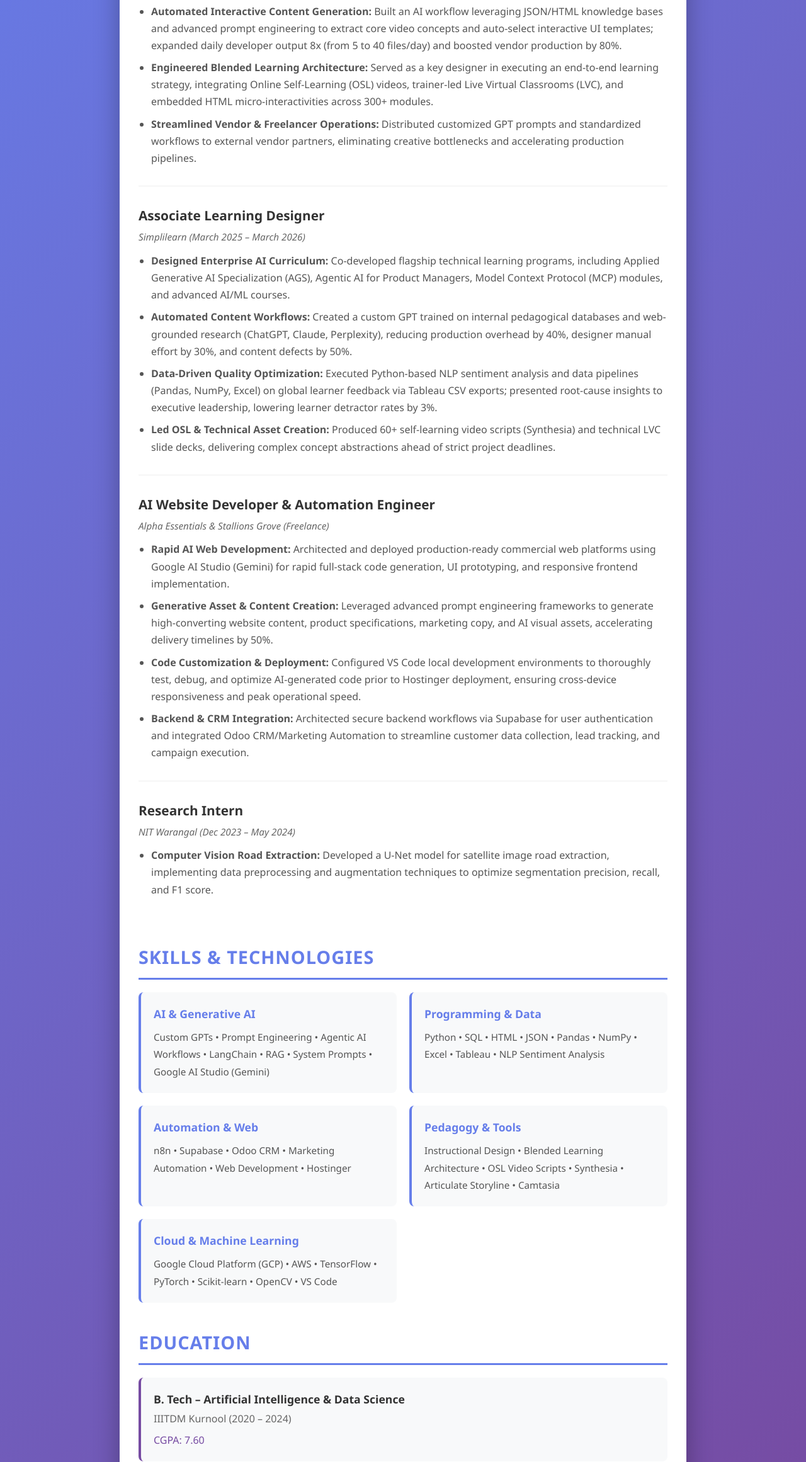
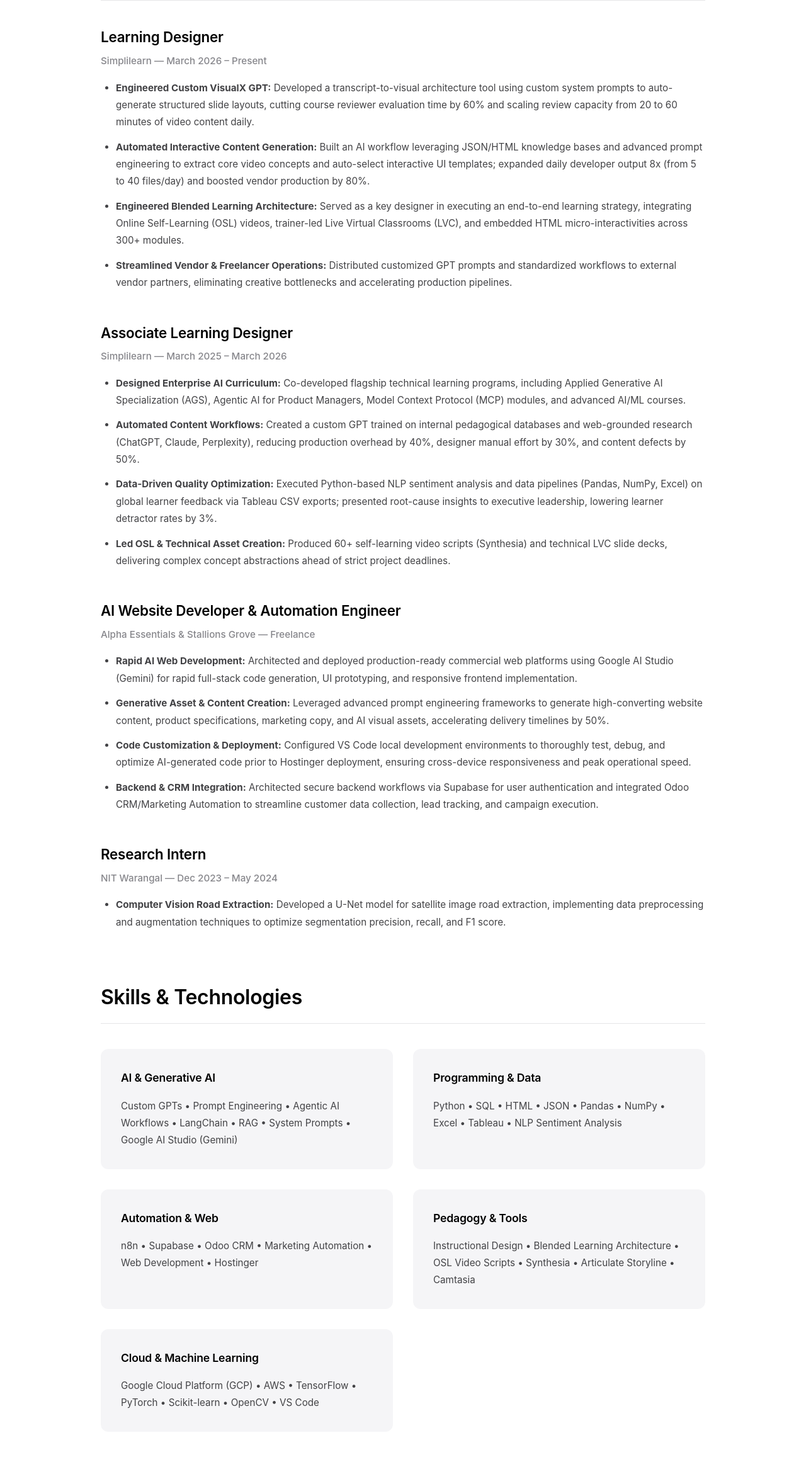
Before and after one commit to SaiLikith14/Resume, a website: page index.html in a window 1280 px wide. Shown: the part 478-2800 px from the top of the page at 63% size. Drawn offline with Linux system fonts and the light colour scheme.

Commit message:
Update resume with Apple-inspired design

```diff
--- a/index.html
+++ b/index.html
@@ -11,165 +11,262 @@
             box-sizing: border-box;
         }
 
+        html {
+            scroll-behavior: smooth;
+        }
+
         body {
-            font-family: 'Segoe UI', Tahoma, Geneva, Verdana, sans-serif;
+            font-family: -apple-system, BlinkMacSystemFont, 'Segoe UI', 'Helvetica Neue', sans-serif;
             line-height: 1.6;
-            color: #333;
-            background: linear-gradient(135deg, #667eea 0%, #764ba2 100%);
+            color: #1d1d1f;
+            background: #ffffff;
             min-height: 100vh;
-            padding: 20px;
         }
 
         .container {
-            max-width: 900px;
+            max-width: 1000px;
             margin: 0 auto;
-            background: white;
-            border-radius: 10px;
-            box-shadow: 0 10px 40px rgba(0, 0, 0, 0.3);
-            overflow: hidden;
+            padding: 0 20px;
         }
 
+        /* HERO SECTION */
         header {
-            background: linear-gradient(135deg, #667eea 0%, #764ba2 100%);
-            color: white;
-            padding: 40px 30px;
+            padding: 80px 20px 60px;
             text-align: center;
+            background: linear-gradient(135deg, #ffffff 0%, #f5f5f7 100%);
+            border-bottom: 1px solid #e5e5e7;
         }
 
         header h1 {
-            font-size: 2.5em;
-            margin-bottom: 10px;
+            font-size: 3.5em;
+            font-weight: 700;
+            margin-bottom: 12px;
+            letter-spacing: -0.015em;
+            color: #000000;
+        }
+
+        .subtitle {
+            font-size: 1.2em;
+            color: #86868b;
+            font-weight: 400;
+            margin-bottom: 24px;
         }
 
         .contact-info {
             display: flex;
             justify-content: center;
-            gap: 20px;
+            gap: 24px;
             flex-wrap: wrap;
             font-size: 0.95em;
         }
 
         .contact-info a {
-            color: white;
+            color: #0071e3;
             text-decoration: none;
-            border-bottom: 1px dotted white;
+            font-weight: 500;
+            transition: opacity 0.2s ease;
         }
 
         .contact-info a:hover {
-            border-bottom: 1px solid white;
+            opacity: 0.7;
         }
 
+        .contact-info span {
+            color: #86868b;
+        }
+
+        /* MAIN CONTENT */
         main {
-            padding: 40px 30px;
+            padding: 60px 20px;
         }
 
         section {
-            margin-bottom: 40px;
+            margin-bottom: 80px;
+        }
+
+        section:last-child {
+            margin-bottom: 0;
         }
 
         h2 {
-            font-size: 1.8em;
-            color: #667eea;
-            border-bottom: 3px solid #667eea;
-            padding-bottom: 10px;
-            margin-bottom: 20px;
-            text-transform: uppercase;
-            letter-spacing: 1px;
+            font-size: 2em;
+            font-weight: 600;
+            margin-bottom: 40px;
+            letter-spacing: -0.01em;
+            color: #000000;
+            padding-bottom: 16px;
+            border-bottom: 1px solid #e5e5e7;
         }
 
+        /* WORK EXPERIENCE */
         .job {
-            margin-bottom: 30px;
-            padding-bottom: 20px;
-            border-bottom: 1px solid #eee;
+            margin-bottom: 48px;
+            padding-bottom: 0;
+            border: none;
         }
 
         .job:last-child {
-            border-bottom: none;
+            margin-bottom: 0;
         }
 
         .job-title {
-            font-size: 1.3em;
+            font-size: 1.4em;
             font-weight: 600;
-            color: #333;
-            margin-bottom: 5px;
+            color: #000000;
+            margin-bottom: 8px;
+            letter-spacing: -0.01em;
         }
 
         .company-period {
             font-size: 0.95em;
-            color: #666;
-            font-style: italic;
-            margin-bottom: 12px;
+            color: #86868b;
+            font-weight: 500;
+            margin-bottom: 16px;
         }
 
         .job-description {
-            margin-bottom: 10px;
-            color: #555;
-            line-height: 1.7;
+            margin-bottom: 0;
+            color: #424245;
+            line-height: 1.8;
         }
 
         .job-description li {
-            margin-left: 20px;
-            margin-bottom: 8px;
+            margin-left: 24px;
+            margin-bottom: 12px;
+            font-size: 0.95em;
         }
 
+        /* SKILLS GRID */
         .skills-grid {
             display: grid;
-            grid-template-columns: repeat(auto-fit, minmax(280px, 1fr));
-            gap: 20px;
+            grid-template-columns: repeat(auto-fit, minmax(300px, 1fr));
+            gap: 32px;
         }
 
         .skill-category {
-            background: #f8f9fa;
-            padding: 20px;
-            border-radius: 8px;
-            border-left: 4px solid #667eea;
+            background: #f5f5f7;
+            padding: 32px;
+            border-radius: 12px;
+            border: none;
         }
 
         .skill-category h3 {
-            color: #667eea;
-            margin-bottom: 10px;
+            color: #000000;
+            margin-bottom: 16px;
             font-size: 1.1em;
+            font-weight: 600;
+            letter-spacing: -0.01em;
         }
 
         .skill-category p {
-            color: #555;
+            color: #424245;
             line-height: 1.8;
             font-size: 0.95em;
         }
 
+        /* EDUCATION */
         .education {
-            background: #f8f9fa;
-            padding: 20px;
-            border-radius: 8px;
-            border-left: 4px solid #764ba2;
+            background: #f5f5f7;
+            padding: 32px;
+            border-radius: 12px;
         }
 
         .degree {
             font-weight: 600;
-            color: #333;
-            margin-bottom: 5px;
+            color: #000000;
+            margin-bottom: 8px;
             font-size: 1.1em;
+            letter-spacing: -0.01em;
         }
 
         .school {
-            color: #666;
-            margin-bottom: 8px;
+            color: #86868b;
+            margin-bottom: 12px;
+            font-size: 0.95em;
         }
 
         .cgpa {
-            color: #764ba2;
-            font-weight: 500;
+            color: #0071e3;
+            font-weight: 600;
+            font-size: 0.95em;
         }
 
+        /* FOOTER */
+        footer {
+            background: #f5f5f7;
+            padding: 40px 20px;
+            text-align: center;
+            border-top: 1px solid #e5e5e7;
+            margin-top: 80px;
+        }
+
+        footer p {
+            color: #86868b;
+            font-size: 0.85em;
+        }
+
+        /* RESPONSIVE */
         @media (max-width: 768px) {
+            header {
+                padding: 60px 20px 40px;
+            }
+
+            header h1 {
+                font-size: 2.2em;
+            }
+
+            .subtitle {
+                font-size: 1em;
+            }
+
+            .contact-info {
+                gap: 16px;
+                font-size: 0.9em;
+            }
+
+            main {
+                padding: 40px 20px;
+            }
+
+            section {
+                margin-bottom: 50px;
+            }
+
+            h2 {
+                font-size: 1.6em;
+                margin-bottom: 30px;
+            }
+
+            .job {
+                margin-bottom: 36px;
+            }
+
+            .job-title {
+                font-size: 1.2em;
+            }
+
+            .skills-grid {
+                grid-template-columns: 1fr;
+                gap: 24px;
+            }
+
+            .skill-category {
+                padding: 24px;
+            }
+        }
+
+        @media (max-width: 480px) {
             header h1 {
                 font-size: 1.8em;
             }
 
+            .subtitle {
+                font-size: 0.9em;
+            }
+
             .contact-info {
                 flex-direction: column;
-                gap: 10px;
-                font-size: 0.85em;
+                gap: 8px;
             }
 
             h2 {
@@ -179,34 +276,32 @@
             .job-title {
                 font-size: 1.1em;
             }
-
-            .skills-grid {
-                grid-template-columns: 1fr;
-            }
         }
     </style>
 </head>
 <body>
+    <header>
         <div class="container">
-        <header>
             <h1>Sai Likith Kumar Reddy Dugganapalli</h1>
+            <p class="subtitle">Learning Designer & AI Engineer</p>
             <div class="contact-info">
                 <span>📍 Bengaluru</span>
                 <span>📱 +91 9381135423</span>
                 <a href="mailto:sailikith.004@gmail.com">✉️ sailikith.004@gmail.com</a>
-                <a href="https://linkedin.com/in/sai-likith" target="_blank">🔗 LinkedIn</a>
-                <a href="https://github.com/SaiLikith14" target="_blank">💻 GitHub</a>
+                <a href="https://linkedin.com/in/sai-likith" target="_blank">LinkedIn</a>
+                <a href="https://github.com/SaiLikith14" target="_blank">GitHub</a>
+            </div>
         </div>
     </header>
 
-        <main>
+    <main class="container">
         <!-- WORK EXPERIENCE -->
         <section>
             <h2>Work Experience</h2>
 
             <div class="job">
                 <div class="job-title">Learning Designer</div>
-                    <div class="company-period">Simplilearn (March 2026 – Present)</div>
+                <div class="company-period">Simplilearn — March 2026 – Present</div>
                 <ul class="job-description">
                     <li><strong>Engineered Custom VisualX GPT:</strong> Developed a transcript-to-visual architecture tool using custom system prompts to auto-generate structured slide layouts, cutting course reviewer evaluation time by 60% and scaling review capacity from 20 to 60 minutes of video content daily.</li>
                     <li><strong>Automated Interactive Content Generation:</strong> Built an AI workflow leveraging JSON/HTML knowledge bases and advanced prompt engineering to extract core video concepts and auto-select interactive UI templates; expanded daily developer output 8x (from 5 to 40 files/day) and boosted vendor production by 80%.</li>
@@ -217,7 +312,7 @@
 
             <div class="job">
                 <div class="job-title">Associate Learning Designer</div>
-                    <div class="company-period">Simplilearn (March 2025 – March 2026)</div>
+                <div class="company-period">Simplilearn — March 2025 – March 2026</div>
                 <ul class="job-description">
                     <li><strong>Designed Enterprise AI Curriculum:</strong> Co-developed flagship technical learning programs, including Applied Generative AI Specialization (AGS), Agentic AI for Product Managers, Model Context Protocol (MCP) modules, and advanced AI/ML courses.</li>
                     <li><strong>Automated Content Workflows:</strong> Created a custom GPT trained on internal pedagogical databases and web-grounded research (ChatGPT, Claude, Perplexity), reducing production overhead by 40%, designer manual effort by 30%, and content defects by 50%.</li>
@@ -228,7 +323,7 @@
 
             <div class="job">
                 <div class="job-title">AI Website Developer & Automation Engineer</div>
-                    <div class="company-period">Alpha Essentials & Stallions Grove (Freelance)</div>
+                <div class="company-period">Alpha Essentials & Stallions Grove — Freelance</div>
                 <ul class="job-description">
                     <li><strong>Rapid AI Web Development:</strong> Architected and deployed production-ready commercial web platforms using Google AI Studio (Gemini) for rapid full-stack code generation, UI prototyping, and responsive frontend implementation.</li>
                     <li><strong>Generative Asset & Content Creation:</strong> Leveraged advanced prompt engineering frameworks to generate high-converting website content, product specifications, marketing copy, and AI visual assets, accelerating delivery timelines by 50%.</li>
@@ -239,7 +334,7 @@
 
             <div class="job">
                 <div class="job-title">Research Intern</div>
-                    <div class="company-period">NIT Warangal (Dec 2023 – May 2024)</div>
+                <div class="company-period">NIT Warangal — Dec 2023 – May 2024</div>
                 <ul class="job-description">
                     <li><strong>Computer Vision Road Extraction:</strong> Developed a U-Net model for satellite image road extraction, implementing data preprocessing and augmentation techniques to optimize segmentation precision, recall, and F1 score.</li>
                 </ul>
@@ -283,6 +378,9 @@
             </div>
         </section>
     </main>
-    </div>
+
+    <footer>
+        <p>© 2026 Sai Likith. Designed with care.</p>
+    </footer>
 </body>
 </html>
```
Lines whose indentation alone changed are shown as unchanged.
